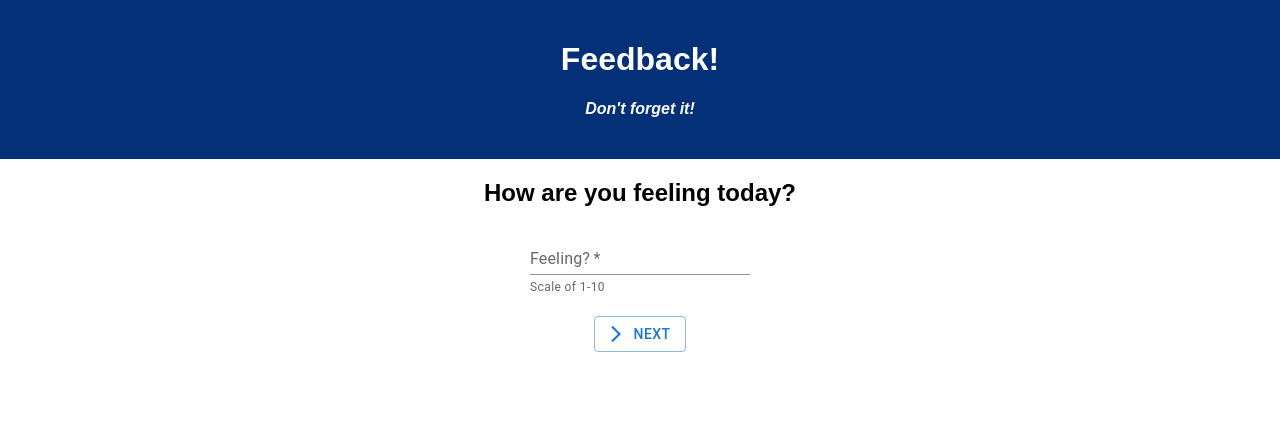
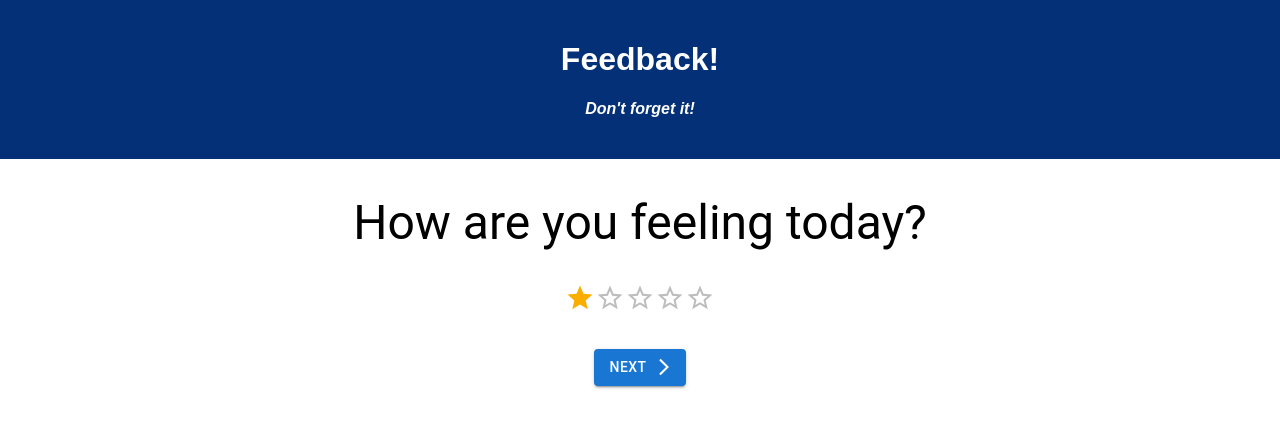
Before and after one commit to Thirteenhelens/Feedback_Loop, a React (Create React App) app: page /#/ in a window 1280 px wide. Shown: the top 428 px of the page. Built offline with nearby package versions, Linux system fonts and the light colour scheme; no server answers.

Commit message:
Added MUI Rating to FeelingForm

```diff
--- a/src/components/App/App.jsx
+++ b/src/components/App/App.jsx
@@ -10,6 +10,8 @@
 import ReviewFeedback from "../ReviewFeedback/ReviewFeedback";
 import { HashRouter as Router, Route } from "react-router-dom";
 import UnderstandingForm from "../UnderstandingForm/UnderstandingForm";
+
+import TestForm from "../TestForm/TestForm";
 
 function App() {
   // Renaming dispatch for ease of use later on.
@@ -55,6 +57,7 @@
 
   // Post route will go here.
 
+
   return (
     <Router>
       <div className="App">
@@ -62,6 +65,9 @@
           <h1 className="App-title">Feedback!</h1>
           <h4>Don't forget it!</h4>
         </header>
+
+        {/* <TestForm /> */}
+
         <Route exact path="/">
           <FeelingForm />
         </Route>
--- a/src/components/FeelingForm/FeelingForm.jsx
+++ b/src/components/FeelingForm/FeelingForm.jsx
@@ -1,12 +1,9 @@
-import { useState } from "react";
-import Button from "@mui/material/Button";
+import React from "react";
 import { useHistory } from "react-router";
 import { useDispatch } from "react-redux";
-import TextField from "@mui/material/TextField";
+import { Grid, Button, Rating, Typography } from "@mui/material";
 import ArrowForwardIosTwoToneIcon from "@mui/icons-material/ArrowForwardIosTwoTone";
 //Importing everything needed.
-
-// This form component is the only one with (full) comments in it due to most of the form components being very similar, so enjoy! :)
 
 //Component function to make component display on DOM with all of it's functionality.
 function FeelingForm() {
@@ -14,7 +11,7 @@
   const history = useHistory();
   const dispatch = useDispatch();
   //Creating the const feeling with ability to change it's state.
-  const [feeling, setFeeling] = useState("");
+  const [feeling, setFeeling] = React.useState(1);
 
   const handleSubmit = (e) => {
     //When the form is submitted, dont't refresh the DOM.
@@ -31,50 +28,36 @@
     //After dispatching, move to the UnderstandingForm page.
     history.push("/understanding");
     //Clearing input.
-    setFeeling("");
+    setFeeling(0);
   };
 
   //What to display on component page.
   return (
-    <div>
-      <div>
-        <h2>How are you feeling today?</h2>
-      </div>
-      {/* Form contains the text input as well as the button that causes the dispatch. */}
-      <form onSubmit={handleSubmit}>
-        <TextField
-          //Required makes it so that you can't submit an empty input.
-          required
-          //I chose because it is on a scale of one to ten.
-          type="number"
-          //Setting feeling to "" earlier comes in handy here!
+      <Grid container>
+        <Grid item xs={12} sx={{ p: 2 }}>
+          <Typography variant="h3">How are you feeling today?</Typography>
+        </Grid>
+        <Grid item xs={12} sx={{ p: 2 }}>
+          <Rating
+            size="large"
             value={feeling}
-          label="Feeling?"
-          //Text that shows in the input field.
-          variant="standard"
-          //This is a MUI key, makes the table a basic layout and color.
-          id="standard-basic"
-          //Another MUI key.
-          helperText="Scale of 1-10"
-          //Text that appears below input field.
-          onChange={(e) => setFeeling(e.target.value)}
-          //This makes the text in the textField equal to the feeling variable.
+            name="simple-controlled"
+            onChange={(event, newValue) => {
+              setFeeling(newValue);
+              console.log(newValue);
+            }}
           />
-        <br />
-        {/* D.I.Y. Margin to separate the textField and Button  */}
-        <br />
+        </Grid>
+        <Grid item xs={12} sx={{ p: 2 }}>
           <Button
-          type="submit"
-          //Submit type in a form means that I can put the handleSubmit call in the form start.
-          variant="outlined"
-          //MUI styling.
-          startIcon={<ArrowForwardIosTwoToneIcon />}
-          //MUI Icon of an arrow for the next button.
+            variant="contained"
+            onClick={handleSubmit}
+            endIcon={<ArrowForwardIosTwoToneIcon />}
           >
             Next
           </Button>
-      </form>
-    </div>
+        </Grid>
+      </Grid>
   );
 }
 
--- /dev/null
+++ b/src/components/TestForm/TestForm.jsx
@@ -0,0 +1,122 @@
+import React from "react";
+import {
+  Box,
+  Step,
+  Button,
+  Stepper,
+  StepLabel,
+  Typography,
+} from "@mui/material";
+
+function TestForm() {
+  const steps = [
+    "Select campaign settings",
+    "Create an ad group",
+    "Create an ad",
+  ];
+  const [activeStep, setActiveStep] = React.useState(0);
+  const [skipped, setSkipped] = React.useState(new Set());
+
+  const isStepOptional = (step) => {
+    return step === 1;
+  };
+
+  const isStepSkipped = (step) => {
+    return skipped.has(step);
+  };
+
+  const handleNext = () => {
+    let newSkipped = skipped;
+    if (isStepSkipped(activeStep)) {
+      newSkipped = new Set(newSkipped.values());
+      newSkipped.delete(activeStep);
+    }
+
+    setActiveStep((prevActiveStep) => prevActiveStep + 1);
+    setSkipped(newSkipped);
+  };
+
+  const handleBack = () => {
+    setActiveStep((prevActiveStep) => prevActiveStep - 1);
+  };
+
+  const handleSkip = () => {
+    if (!isStepOptional(activeStep)) {
+      // You probably want to guard against something like this,
+      // it should never occur unless someone's actively trying to break something.
+      throw new Error("You can't skip a step that isn't optional.");
+    }
+
+    setActiveStep((prevActiveStep) => prevActiveStep + 1);
+    setSkipped((prevSkipped) => {
+      const newSkipped = new Set(prevSkipped.values());
+      newSkipped.add(activeStep);
+      return newSkipped;
+    });
+  };
+
+  const handleReset = () => {
+    setActiveStep(0);
+  };
+  return (
+    <Box sx={{ width: "100%" }}>
+      <Stepper activeStep={activeStep}>
+        {steps.map((label, index) => {
+          const stepProps = {};
+          const labelProps = {};
+          if (isStepOptional(index)) {
+            labelProps.optional = (
+              <Typography variant="caption">Optional</Typography>
+            );
+          }
+          if (isStepSkipped(index)) {
+            stepProps.completed = false;
+          }
+          return (
+            <Step key={label} {...stepProps}>
+              <StepLabel {...labelProps}>{label}</StepLabel>
+            </Step>
+          );
+        })}
+      </Stepper>
+      {activeStep === steps.length ? (
+        <React.Fragment>
+          <Typography sx={{ mt: 2, mb: 1 }}>
+            All steps completed - you&apos;re finished
+          </Typography>
+          <Box sx={{ display: "flex", flexDirection: "row", pt: 2 }}>
+            <Box sx={{ flex: "1 1 auto" }} />
+            <Button onClick={handleReset}>Reset</Button>
+          </Box>
+        </React.Fragment>
+      ) : (
+        <React.Fragment>
+          <Typography sx={{ mt: 2, mb: 1 }}>Step {activeStep + 1}</Typography>
+          <Typography>Fuck</Typography>
+          <Box sx={{ display: "flex", flexDirection: "row", pt: 2 }}>
+            <Button
+              color="inherit"
+              disabled={activeStep === 0}
+              onClick={handleBack}
+              sx={{ mr: 1 }}
+            >
+              Back
+            </Button>
+            <Box sx={{ flex: "1 1 auto" }} />
+            {isStepOptional(activeStep) && (
+              <Button color="inherit" onClick={handleSkip} sx={{ mr: 1 }}>
+                Skip
+              </Button>
+            )}
+
+            <Button onClick={handleNext}>
+              {activeStep === steps.length - 1 ? "Finish" : "Next"}
+            </Button>
+          </Box>
+        </React.Fragment>
+      )}
+    </Box>
+  );
+}
+
+export default TestForm;
```
Lines whose indentation alone changed are shown as unchanged.
